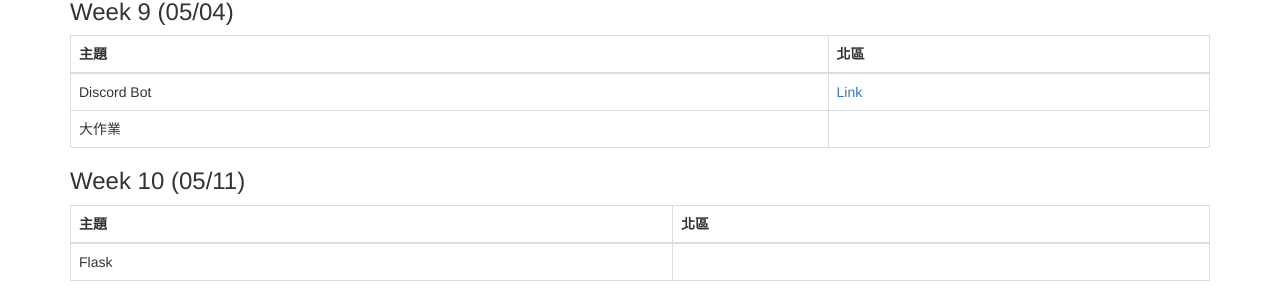
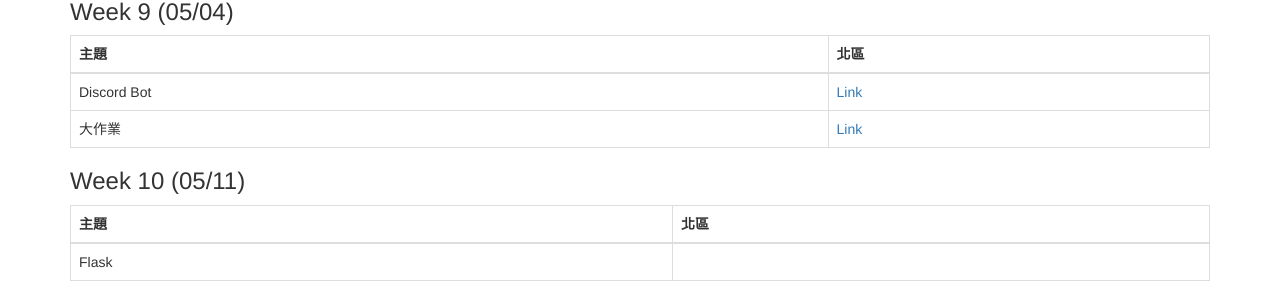
Before and after one commit to tw-csie-sprout/py2025, a Jekyll site: the page built from slides.md, in a window 1280 px wide and 900 px high, scrolled down 1542 px. Shown: the part 139-441 px from the top of the window. Built offline with Jekyll 4.4.1, drawn with Linux system fonts in a browser that asks for light colours.

Commit message:
Update slides.md

```diff
--- a/slides.md
+++ b/slides.md
@@ -80,7 +80,7 @@ title: "課程講義"
 | 主題 | 北區 |
 | --- | --- |
 | Discord Bot| [Link](https://drive.google.com/file/d/1uUbY19kw36rYH5reMljg35moXiCZs61V/view?usp=sharing) |
-| 大作業 |  |
+| 大作業 | [Link](https://hackmd.io/@gary940610/sprout2025hw2-discord_bot) |
 
 ### Week 10 (05/11)
 
```
